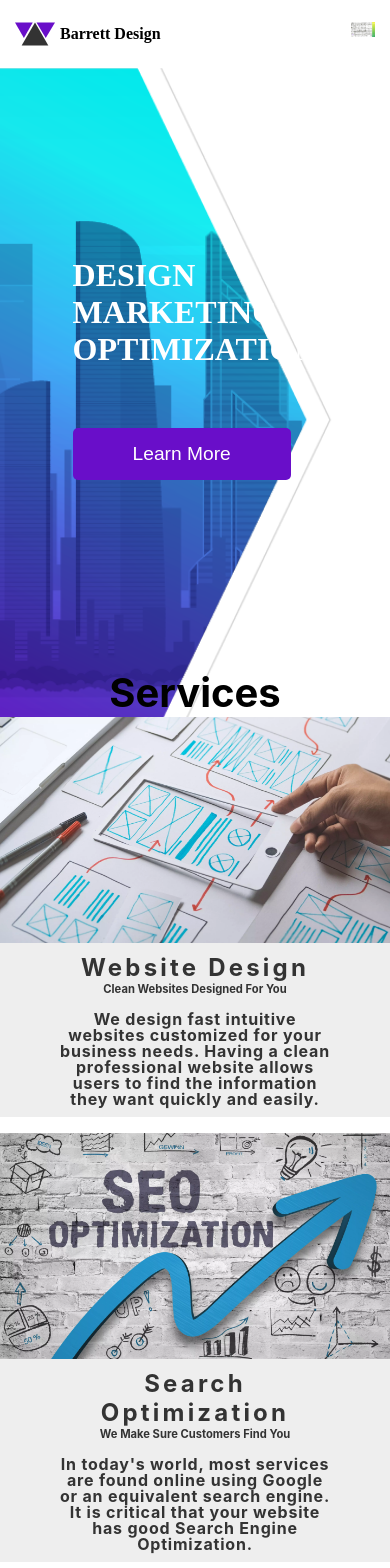
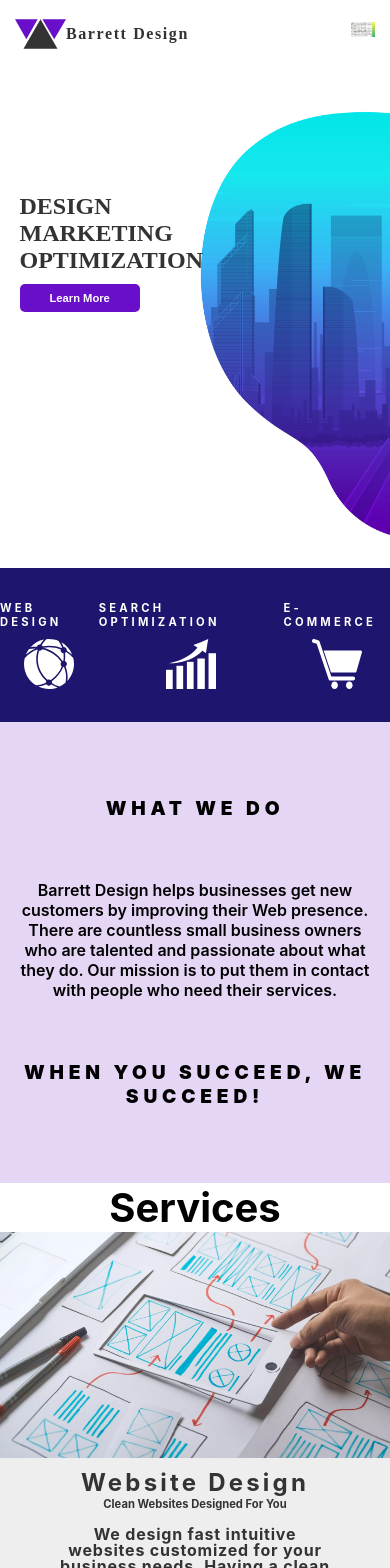
Before and after one commit to ScottYoung91/Marketing-Site, a React (Create React App) app: page / in a window 390 px wide. Shown: the top 1568 px of the page. Built offline with nearby package versions, Linux system fonts and the light colour scheme.

Commit message:
final mobile landing page

```diff
--- a/src/components/Banner/Banner.js
+++ b/src/components/Banner/Banner.js
@@ -12,7 +12,7 @@ const Banner = () => {
 					talented and passionate about what they do. Our mission is to put them
 					in contact with people who need their services.
 				</p>
-				<h2>-WHEN YOU SUCCEED, WE SUCCEED!</h2>
+				<h2>WHEN YOU SUCCEED, WE SUCCEED!</h2>
 			</div>
 			<div className='banner-cards'>
 				<div className='banner-card'>
--- a/src/components/Banner/banner.css
+++ b/src/components/Banner/banner.css
@@ -3,12 +3,14 @@
 	height: 615px;
 	display: grid;
 	grid-template-rows: 3fr 1fr;
+	grid-template-columns: auto;
 }
 .banner-content {
 	display: flex;
 	flex-direction: column;
 	align-items: center;
 	justify-content: center;
+	width: 100%;
 }
 
 .banner-content h2 {
@@ -45,6 +47,45 @@
 }
 @media only screen and (max-width: 600px) {
 	.banner {
-		display: none;
+		grid-template-rows: 1fr 3fr;
+		grid-template-columns: auto;
+	}
+	.banner-content h2 {
+		font-size: 1.2rem;
+		letter-spacing: 0.3rem;
+		font-weight: 900;
+		text-align: center;
+	}
+	.banner-content p {
+		font-size: 1rem;
+		font-weight: 600;
+		text-align: center;
+		padding: 0;
+		margin: 60px 15px;
+		max-width: 100%;
+	}
+	.banner-cards {
+		background-color: #1e156e;
+		display: flex;
+		color: #fff;
+		justify-content: space-around;
+		padding: 0;
+		grid-row-start: 1;
+	}
+	.banner-card {
+		display: flex;
+		flex-direction: column;
+		align-items: center;
+		justify-content: center;
+	}
+	.banner-card h3 {
+		font-size: 0.7rem;
+		text-transform: uppercase;
+		letter-spacing: 0.2rem;
+	}
+	.banner-card img {
+		margin-top: 10px;
+		height: 50px;
+		width: 50px;
 	}
 }
--- a/src/components/Contact/contact.css
+++ b/src/components/Contact/contact.css
@@ -64,7 +64,7 @@
 
 	.contact-form {
 		height: 490px;
-		width: 50%;
+		width: 80%;
 		background-color: #fff;
 		border-radius: 5px;
 		display: flex;
--- a/src/components/Hero/hero.css
+++ b/src/components/Hero/hero.css
@@ -45,30 +45,36 @@
 		display: none;
 	}
 	.hero-container {
-		height: 600px;
+		height: 500px;
 		width: 100%;
 		position: relative;
-		display: flex;
-		flex-direction: column;
-		align-items: center;
-		justify-content: center;
 	}
 
 	.hero-content {
-		position: static;
+		position: relative;
 		z-index: 99;
+		top: 25%;
+		left: 5%;
 	}
 	.hero-container h2 {
-		font-size: 2rem;
-		color: #fff;
-		text-transform: uppercase;
-		font-family: 'Articulat CF', 'sans-serif';
+		font-size: 1.5rem;
+		color: #333;
 	}
-	.hero-image {
+	.hero-container .hero-content button {
+		margin-top: 10px;
+		font-size: 0.7rem;
+		outline: 0;
+		border: 0;
+		padding: 8px 30px;
+		border-radius: 5px;
+
+		font-weight: bold;
+	}
+	.hero-image.mobile {
+		width: 50%;
+		height: 100%;
 		position: absolute;
 		top: 0px;
-		right: 0;
-		height: 700px;
 		z-index: -1;
 	}
 }
--- a/src/components/Navbar/navbar.css
+++ b/src/components/Navbar/navbar.css
@@ -64,9 +64,8 @@ nav .mobile-menu button {
 		padding: 0 15px;
 	}
 	.logo {
-		height: 30px;
-		width: 40px;
-		margin-right: 5px;
+		height: 100px;
+		margin-right: 0;
 	}
 	nav .nav-items {
 		display: none;
@@ -87,7 +86,8 @@ nav .mobile-menu button {
 	}
 	nav .logo-container h2 {
 		font-size: 1rem;
-		letter-spacing: -1.05;
+		letter-spacing: 0.1rem;
+		color: #333;
 	}
 	nav .nav-items .nav-item {
 		width: 90%;
```
Also changed, not shown: src/components/Hero/Hero.js (+6 -1 lines), public/assets/mobile-bg.png.
